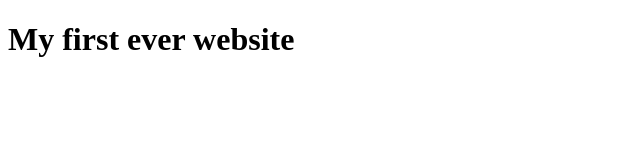
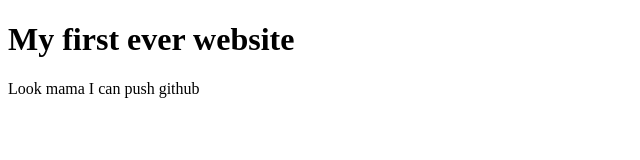
Before and after one commit to Sajib1021993/my--first-website, a plain HTML site: page index.html in a window 1280 px wide. Shown: the whole page, without its empty margins (0-640 px from the left). Drawn offline with Linux system fonts and the light colour scheme.

Commit message:
Learn Github

```diff
--- a/index.html
+++ b/index.html
@@ -8,5 +8,6 @@
 </head>
 <body>
     <h1>My first ever website</h1>
+    <p>Look mama I can push github</p>
 </body>
 </html>
```
